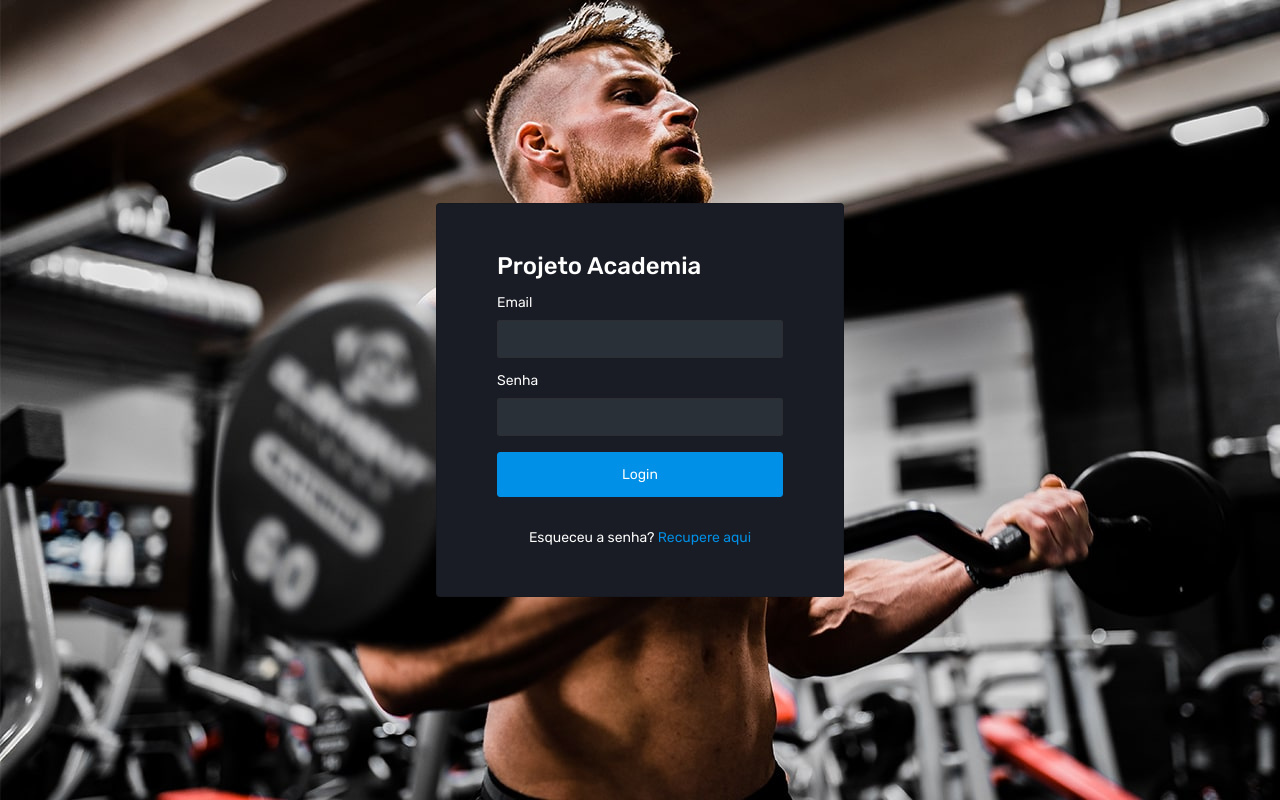
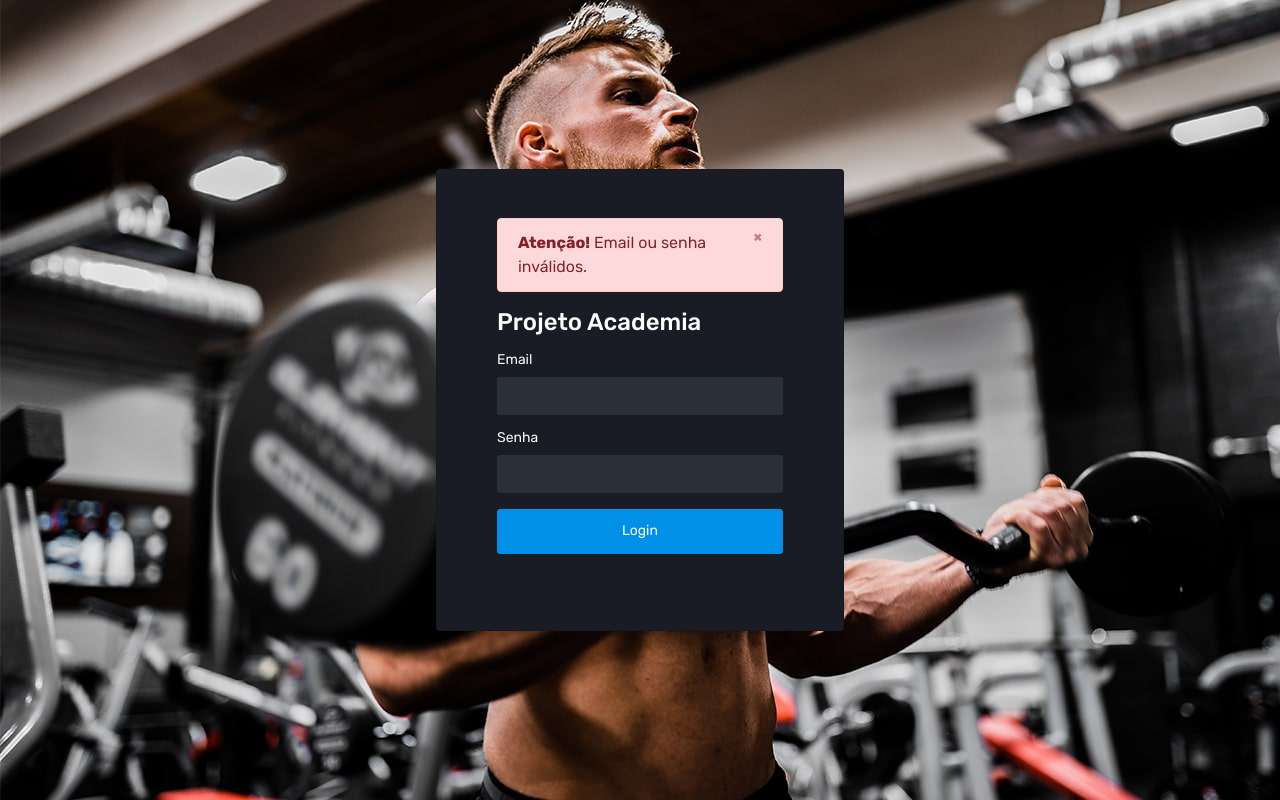
Before and after one commit to Jhonatas56/Projeto-Academia, a PHP site: page /index.php?login=erro in a window 1280 px wide. Run offline with PHP 8.4, Linux system fonts and the light colour scheme; the visitor is signed in with stand-in values (Sample User, id 1).

Commit message:
Arquivos do Projeto

```diff
--- a/index.php
+++ b/index.php
@@ -4,7 +4,7 @@
     <!-- Required meta tags -->
     <meta charset="utf-8">
     <meta name="viewport" content="width=device-width, initial-scale=1, shrink-to-fit=no">
-    <title>Corona Admin</title>
+    <title>Login</title>
     <!-- plugins:css -->
     <link rel="stylesheet" href="assets/vendors/mdi/css/materialdesignicons.min.css">
     <link rel="stylesheet" href="assets/vendors/css/vendor.bundle.base.css">
@@ -25,11 +25,23 @@
           <div class="content-wrapper full-page-wrapper d-flex align-items-center auth login-bg">
             <div class="card col-lg-4 mx-auto">
               <div class="card-body px-5 py-5">
+                <?php
+                  if(isset($_GET['login'])){
+                    if($_GET['login'] == 'erro'){
+                      echo '<div class="alert alert-danger alert-dismissible fade show" role="alert">
+                      <strong>Atenção!</strong> Email ou senha inválidos.
+                      <button type="button" class="close" data-dismiss="alert" aria-label="Close">
+                        <span aria-hidden="true">&times;</span>
+                      </button>
+                    </div>';
+                    }
+                  }
+                ?>
                 <h3 class="card-title text-left mb-3">Projeto Academia</h3>
                 <form method="post" action="essenciais/login.php">
                   <div class="form-group">
                     <label>Email</label>
-                    <input type="email" class="form-control p_input" name="email" id="email">
+                    <input type="email" class="form-control" name="email" id="email">
                   </div>
                   <div class="form-group">
                     <label>Senha</label>
@@ -38,7 +50,6 @@
                   <div class="text-center">
                     <button type="submit" class="btn btn-primary btn-block enter-btn">Login</button>
                   </div>
-                  <p class="sign-up">Esqueceu a senha?<a href="#"> Recupere aqui </a></p>
                 </form>
               </div>
             </div>
```
Also changed, not shown: essenciais/login.php (+6 -3 lines).
